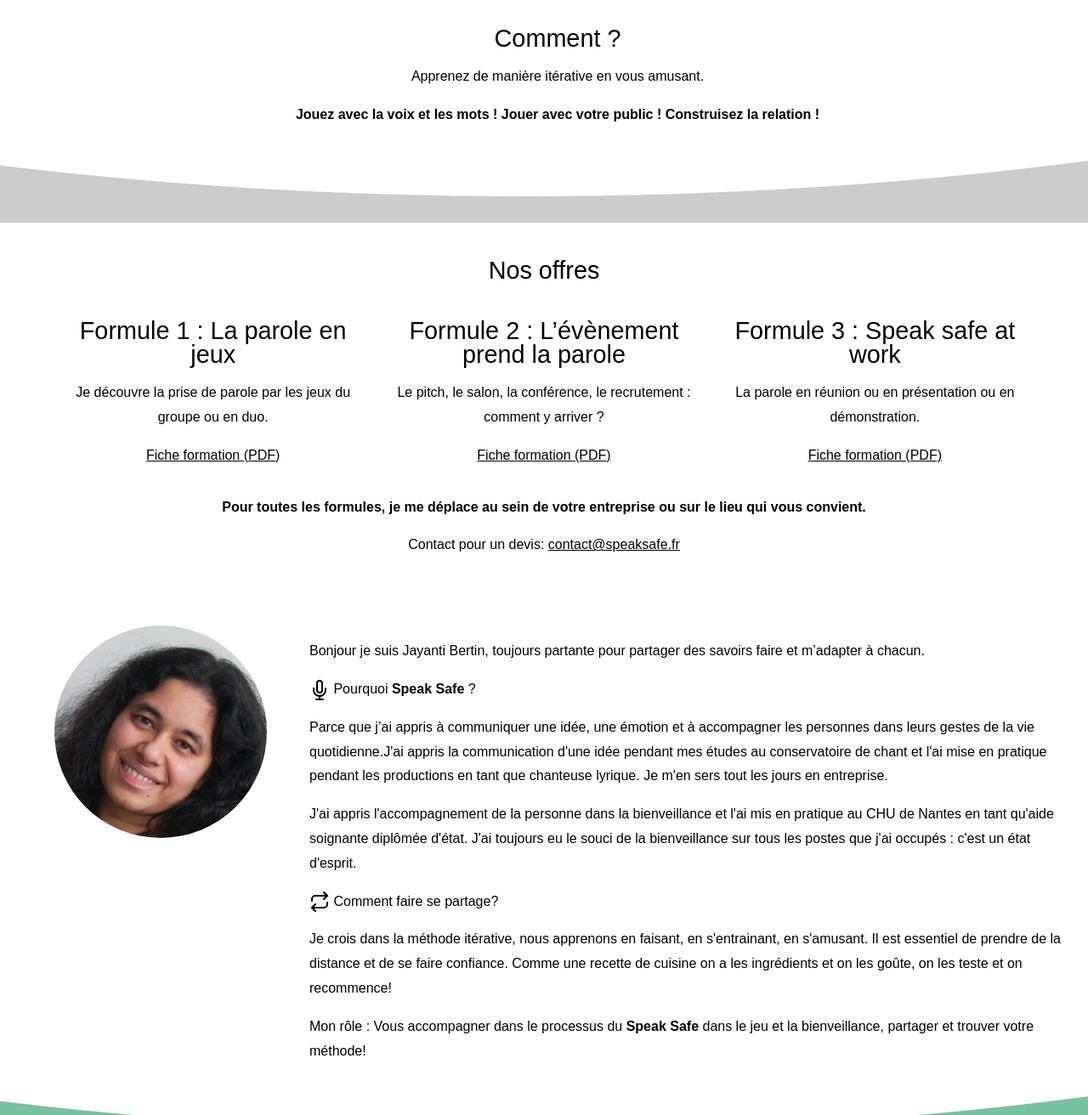
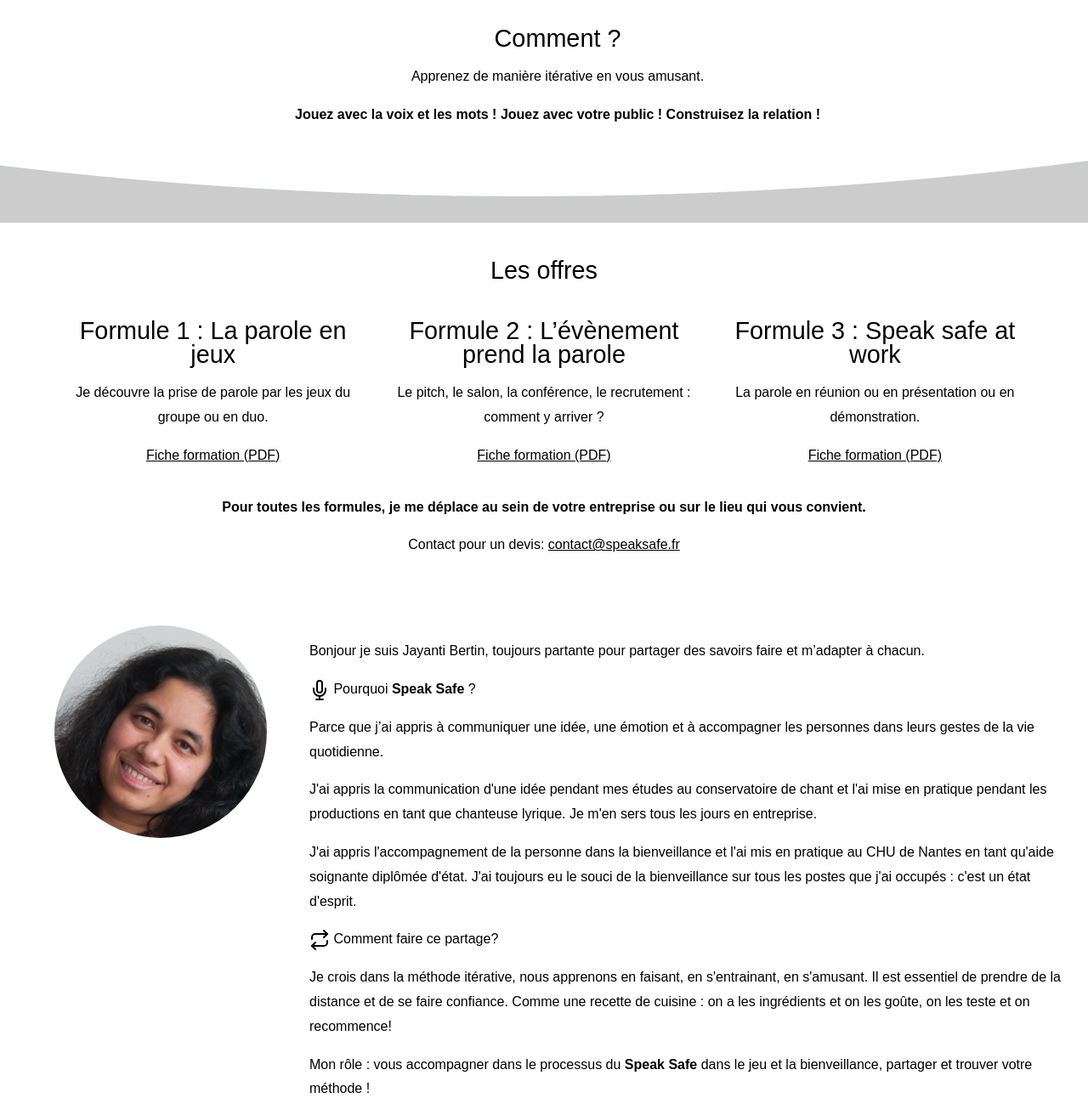
Before and after one commit to speaksafe/speaksafe.github.io, a plain HTML site: page index.html in a window 1280 px wide. Shown: the part 1645-2957 px from the top of the page at 85% size. Drawn offline with Linux system fonts and the light colour scheme.

Commit message:
{fix} typo

```diff
--- a/index.html
+++ b/index.html
@@ -182,7 +182,7 @@
         <p>Apprenez à parler librement en public en se sentant à l’aise :</p>
         <p><strong><span class="spsf-name">Speak Safe</span> c’est croire en soi, se lancer, répéter et trouver la bonne méthode.</strong></p>
         <p>Boostez votre message pour un meilleur impact !</p>
-        <p>Travailler le fil conducteur du discours pour clarifier votre message.</p>
+        <p>Travaillez le fil conducteur du discours pour clarifier votre message.</p>
     </section>
 
     <!-- How -->
@@ -197,12 +197,12 @@
         <img alt="" class="icon" src="./img/repeat.svg" />
         <h1>Comment ?</h1>
         <p>Apprenez de manière itérative en vous amusant.</p>
-        <p><strong>Jouez avec la voix et les mots ! Jouer avec votre public ! Construisez la relation !</strong></p>
+        <p><strong>Jouez avec la voix et les mots ! Jouez avec votre public ! Construisez la relation !</strong></p>
     </section>
 
     <!-- What -->
     <section class="spsf-container spsf-center" id="offers">
-        <h1>Nos offres</h1>
+        <h1>Les offres</h1>
         <div class="coaching-grid spsf-row-padding">
             <section class="spsf-third">
                 <h1>Formule 1 : La parole en jeux</h1>
@@ -233,11 +233,12 @@
             <div class="spsf-threequarter">
                 <p>Bonjour je suis Jayanti Bertin, toujours partante pour partager des savoirs faire et m’adapter à chacun.</p>
                 <p><img alt="" src="./img/mic.svg" /> Pourquoi <span class="spsf-name">Speak Safe</span> ?</p>
-                <p>Parce que j’ai appris à communiquer une idée, une émotion et à accompagner les personnes dans leurs gestes de la vie quotidienne.J'ai appris la communication d'une idée pendant mes études au conservatoire de chant et l'ai mise en pratique pendant les productions en tant que chanteuse lyrique. Je m'en sers tout les jours en entreprise. </p>
+                <p>Parce que j’ai appris à communiquer une idée, une émotion et à accompagner les personnes dans leurs gestes de la vie quotidienne.</p>
+                <p>J'ai appris la communication d'une idée pendant mes études au conservatoire de chant et l'ai mise en pratique pendant les productions en tant que chanteuse lyrique. Je m'en sers tous les jours en entreprise. </p>
                 <p>J'ai appris l'accompagnement de la personne dans la bienveillance et l'ai mis en pratique au CHU de Nantes en tant qu'aide soignante diplômée d'état. J'ai toujours eu le souci de la bienveillance sur tous les postes que j'ai occupés : c'est un état d'esprit. </p>
-                <p><img alt="" src="./img/repeat.svg" /> Comment faire se partage?</p>
-                <p>Je crois dans la méthode itérative, nous apprenons en faisant, en s'entrainant, en s'amusant. Il est essentiel de prendre de la distance et de se faire confiance. Comme une recette de cuisine on a les ingrédients et on les goûte, on les teste et on recommence! </p>
-                <p>Mon rôle : Vous accompagner dans le processus du <span class="spsf-name">Speak Safe</span> dans le jeu et la bienveillance, partager et trouver votre méthode!</p>
+                <p><img alt="" src="./img/repeat.svg" /> Comment faire ce partage?</p>
+                <p>Je crois dans la méthode itérative, nous apprenons en faisant, en s'entrainant, en s'amusant. Il est essentiel de prendre de la distance et de se faire confiance. Comme une recette de cuisine : on a les ingrédients et on les goûte, on les teste et on recommence! </p>
+                <p>Mon rôle : vous accompagner dans le processus du <span class="spsf-name">Speak Safe</span> dans le jeu et la bienveillance, partager et trouver votre méthode !</p>
             </div>
         </div>
     </section>
```
